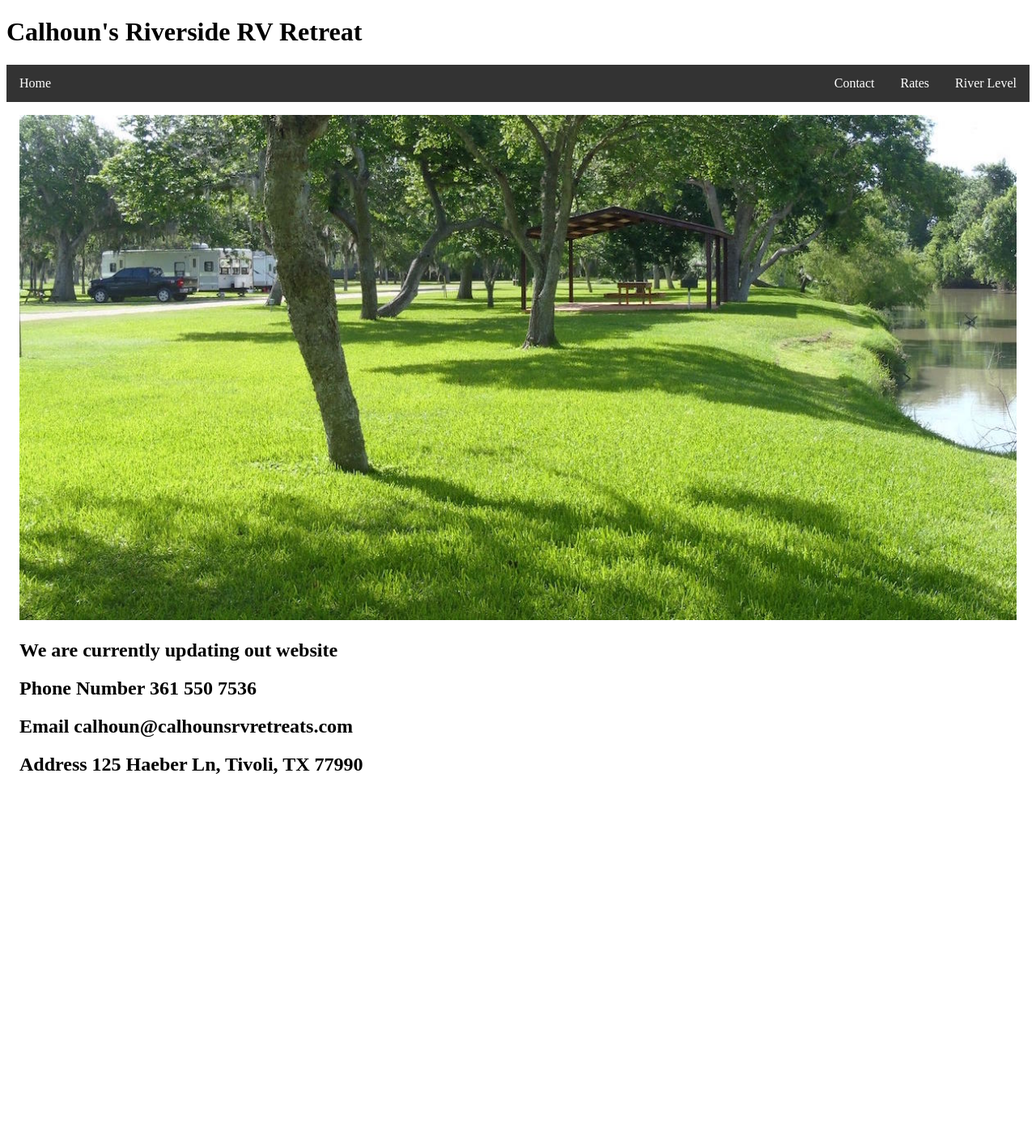
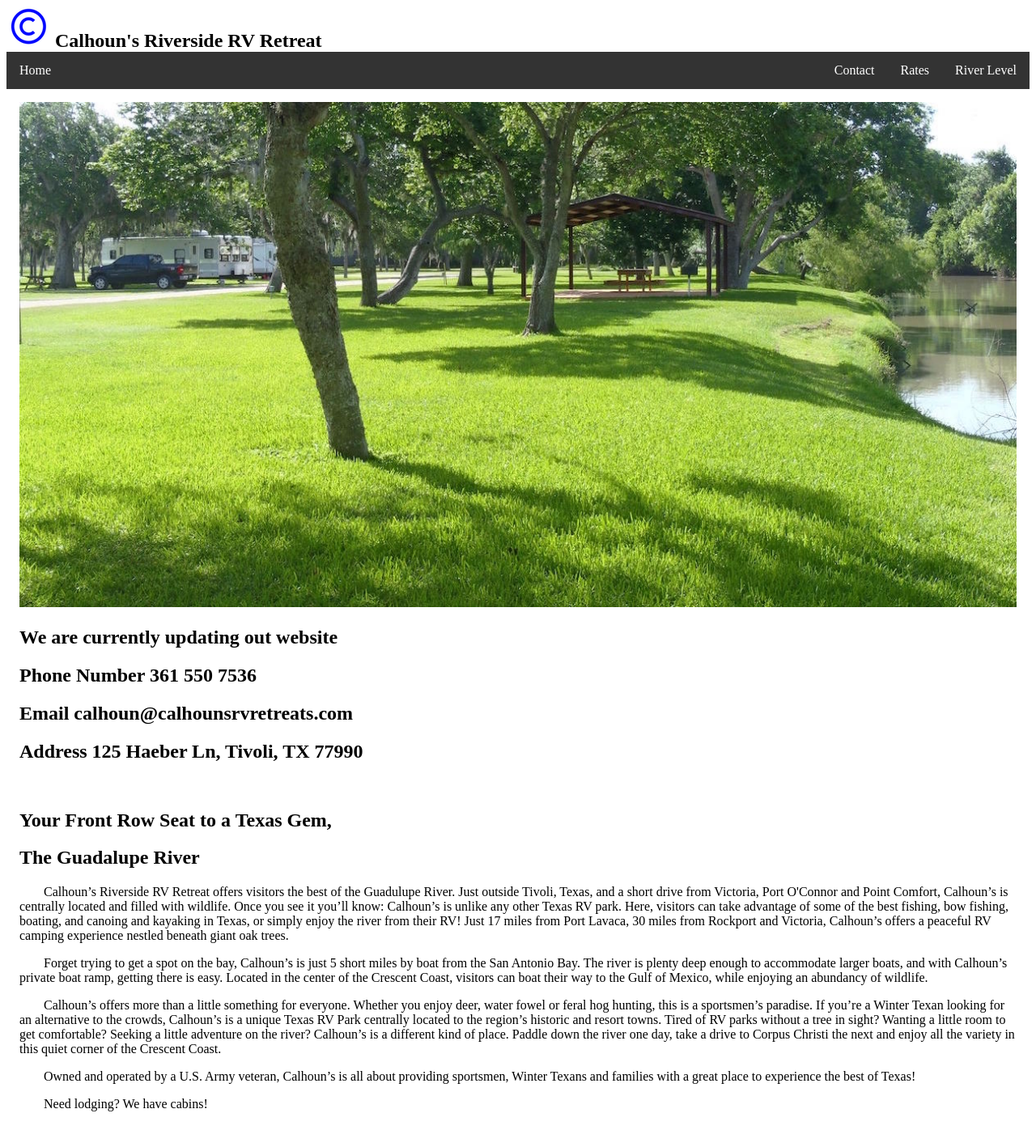
Before and after one commit to jrs341/calhouns-html, a website: page index.html in a window 1280 px wide. Shown: the whole page at 81% size. Before the commit the page ends 1020 px from the top, so only its background shows below. Drawn offline with Linux system fonts and the light colour scheme.

Commit message:
added logo and favicon and homepage blurb

```diff
--- a/index.html
+++ b/index.html
@@ -50,10 +50,10 @@
 	</script>
 	<meta name="description" content="RV Park">
 	<meta name="author" content="Jason Sinn">
-	<!--<link rel="shortcut icon" href="./css/images/favicon.ico">-->
+	<link rel="shortcut icon" href="./css/favicon.ico">
   	<title>Calhoun's RV Retreat</title>
   	<style type="text/css">
-  		img {
+  		#cover {
 		  width: 100%;
 		  height: auto;
 		}
@@ -86,6 +86,15 @@
 		  background-color: #111;
 		}
 
+		p {
+			text-indent: 30px;
+		}
+
+		#logo {
+			width: 100%;
+			max-height: 70px;
+		}
+
 		#navbar {
 		  overflow: hidden;
 		  background-color: #333;
@@ -108,7 +117,10 @@
 
 </head>
 <body>
-	<h1> Calhoun's Riverside RV Retreat </h1>
+	<div id="logo">
+	<img src="./css/circleC.png"/>
+	<h1 style="display: inline;font-size: 3vh"> Calhoun's Riverside RV Retreat </h1>
+	</div>
 	<header>
 		<nav id="navbar">
 			<ul>
@@ -121,14 +133,34 @@
 	</header>
 
 	<div class="content">
-		<img src="./css/coverImage.jpg"/>
+		<img id="cover" src="./css/coverImage.jpg"/>
 
  		<h2> We are currently updating out website </h2>
  		<h2> Phone Number 361 550 7536 </h2>
  		<h2> Email calhoun@calhounsrvretreats.com </h2>
  		<h2> Address 125 Haeber Ln, Tivoli, TX 77990 </h2>
     	<br/>
-    	<!--<a href="/reservations.html"> Reservations Page </a>-->
+    	<h2>Your Front Row Seat to a Texas Gem, </h2>
+
+            <h2>
+            The Guadalupe River
+            </h2>
+            <p>
+            Calhoun’s Riverside RV Retreat offers visitors the best of the Guadulupe River. Just outside Tivoli, Texas, and a short drive from Victoria, Port O'Connor and Point Comfort, Calhoun’s is centrally located and filled
+            with wildlife. Once you see it you’ll know: Calhoun’s is unlike any other Texas RV park. Here, visitors can take advantage of some of the best fishing, bow fishing, boating, and canoing and kayaking in Texas, or simply enjoy the river from their RV! Just 17 miles from Port Lavaca, 30 miles from Rockport and Victoria, Calhoun’s offers a peaceful RV camping experience nestled beneath giant oak trees.
+            </p>
+            <p>
+            Forget trying to get a spot on the bay, Calhoun’s is just 5 short miles by boat from the San Antonio Bay. The river is plenty deep enough to accommodate larger boats, and with Calhoun’s private boat ramp, getting there is easy. Located in the center of the Crescent Coast, visitors can boat their way to the Gulf of Mexico, while enjoying an abundancy of wildlife.
+            </p>
+            <p>
+            Calhoun’s offers more than a little something for everyone. Whether you enjoy deer, water fowel or feral hog hunting, this is a sportsmen’s paradise. If you’re a Winter Texan looking for an alternative to the crowds, Calhoun’s is a unique Texas RV Park centrally located to the region’s historic and resort towns. Tired of RV parks without a tree in sight? Wanting a little room to get comfortable? Seeking a little adventure on the river? Calhoun’s is a different kind of place. Paddle down the river one day, take a drive to Corpus Christi the next and enjoy all the variety in this quiet corner of the Crescent Coast.
+            </p>
+            <p>
+            Owned and operated by a U.S. Army veteran, Calhoun’s is all about providing sportsmen, Winter Texans and families with a great place to experience the best of Texas!
+            </p>
+            <p>
+            Need lodging? We have cabins!
+            </p>
 	</div>
 	<footer>
 
```
Also changed, not shown: css/circleC.png (added), css/favicon.ico (added).
